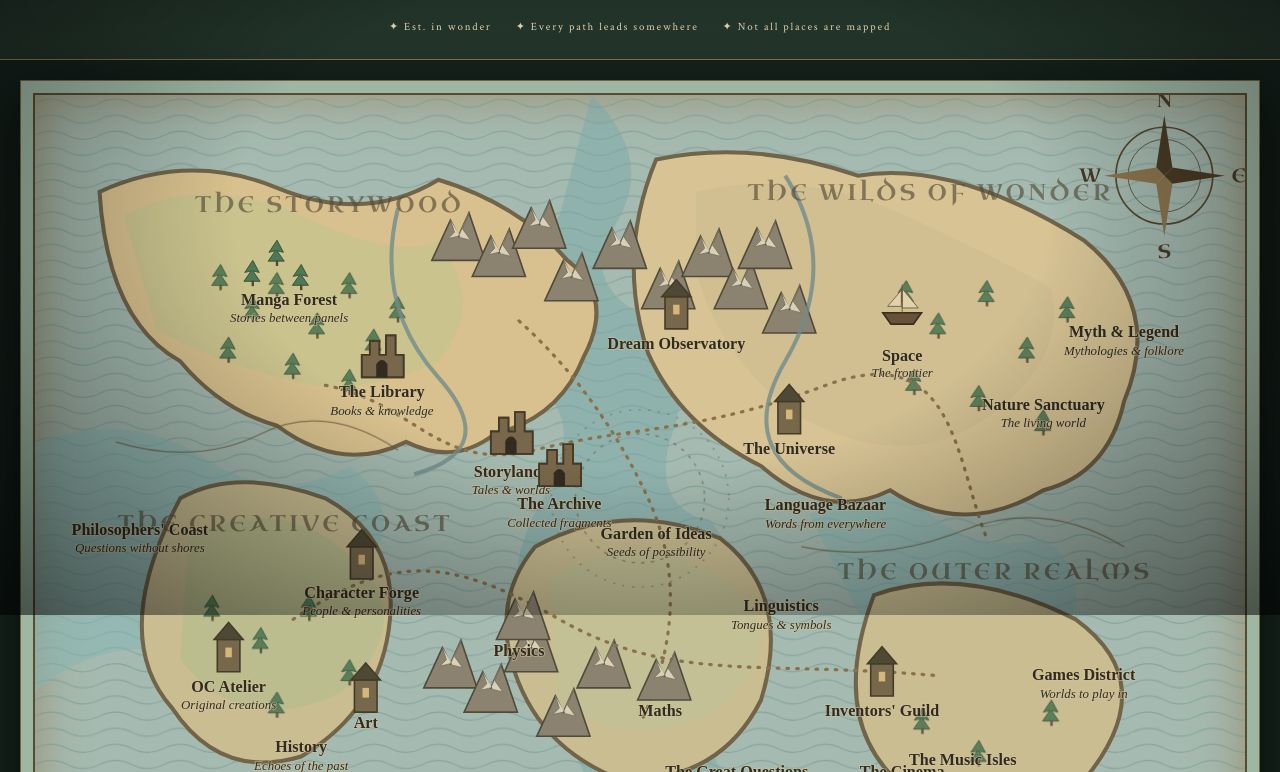
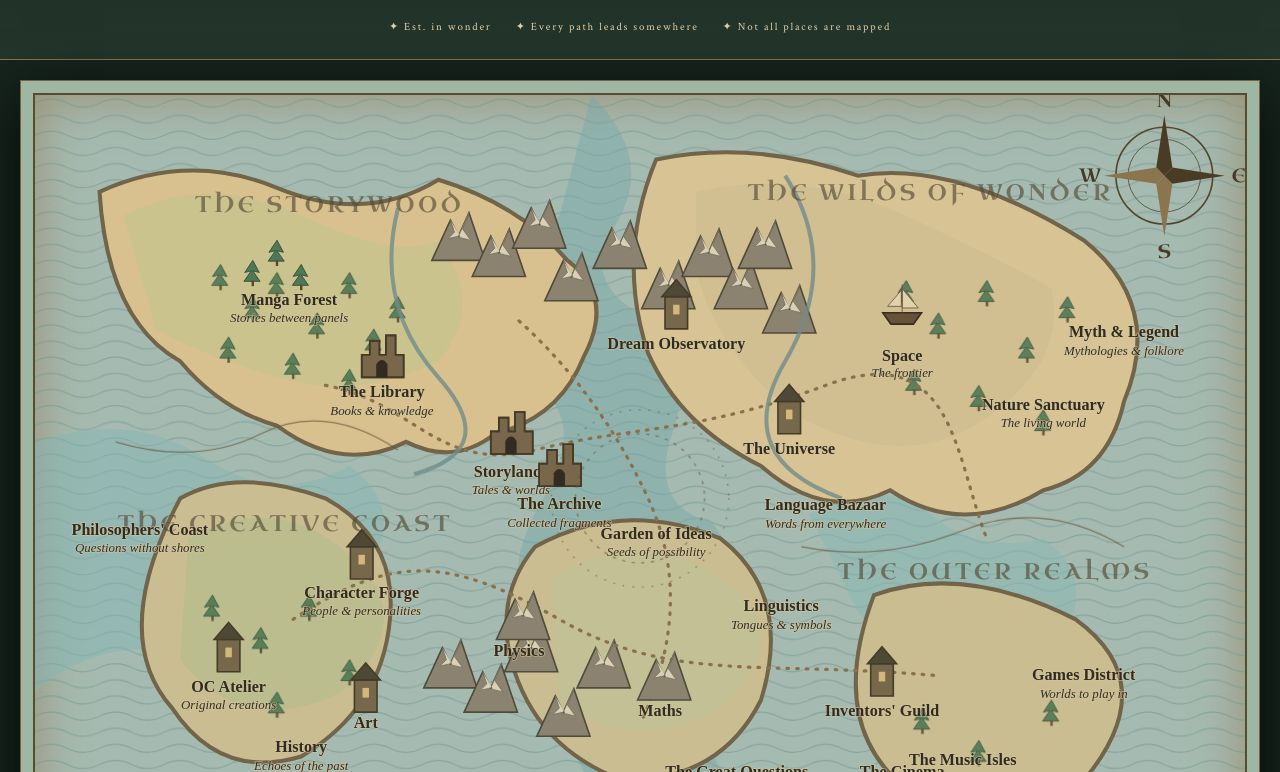
Before and after one commit to ayumu-corvane/the-observatory, a plain HTML site: page index.html in a window 1280 px wide. Shown: the part 185-957 px from the top of the page. Drawn offline with Linux system fonts and the light colour scheme; a web font is replaced by a local one.

Commit message:
Remove screen vignette shadow

```diff
--- a/index.html
+++ b/index.html
@@ -7,7 +7,7 @@
 @import url('https://fonts.googleapis.com/css2?family=IM+Fell+English:ital@0;1&family=Uncial+Antiqua&family=Crimson+Text:ital,wght@0,400;0,600;1,400&display=swap');
 :root{--paper:#d9c79e;--ink:#30291d;--dark:#17251e;--gold:#a78045;--green:#51664c;--water:#5f9aa2}
 *{box-sizing:border-box}html{scroll-behavior:auto}body{margin:0;color:var(--ink);background:#17241e;font-family:'Crimson Text',serif}
-body:before{content:"";position:fixed;inset:0;pointer-events:none;background:radial-gradient(ellipse,transparent 45%,rgba(0,0,0,.55) 100%);z-index:5}
+
 .top{padding:32px 24px 25px;text-align:center;color:#e0d0aa;background:linear-gradient(#17241e,#24362b);border-bottom:1px solid #8d774e}
 .kicker{font-size:12px;letter-spacing:.28em;text-color:#b8a478}
 h1{font-family:'Uncial Antiqua',serif;font-size:clamp(35px,6vw,70px);font-weight:400;margin:12px 0 5px;text-shadow:0 3px 0 #111;color:#d4af37}
```
